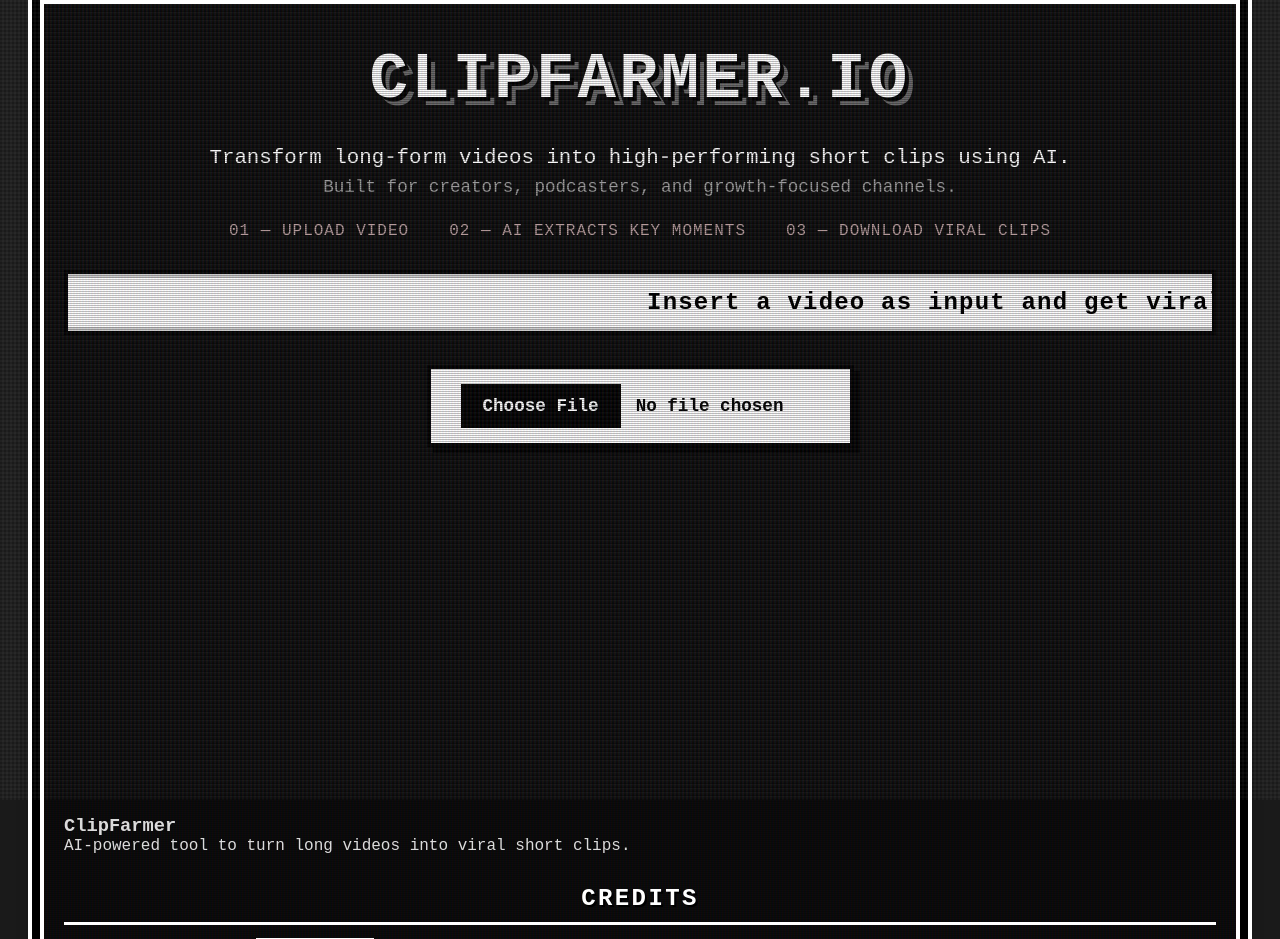
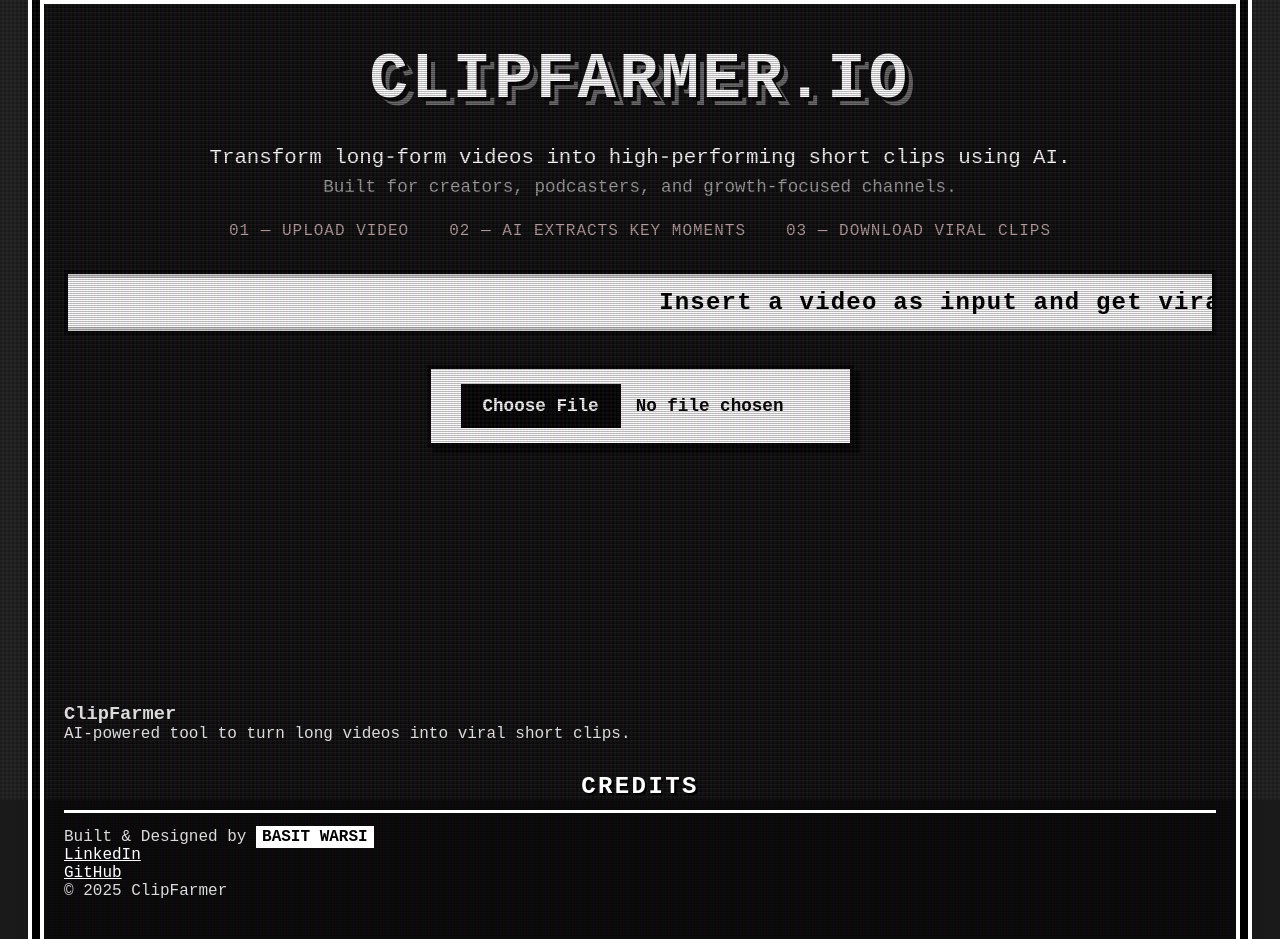
Before and after one commit to bats15/ClipFarmer, a Next.js app in the folder frontend/: page / in a window 1280 px wide. Shown: the top 939 px of the page. Built offline with nearby package versions, Linux system fonts and the light colour scheme.

Commit message:
changes minute

```diff
--- a/frontend/app/pageStyles.css
+++ b/frontend/app/pageStyles.css
@@ -256,7 +256,7 @@
 }
 
 .footer {
-    margin-top: 23em;
+    margin-top: 16em;
     position: relative;
     z-index: 2;
     color: #dbdbdb;
```
